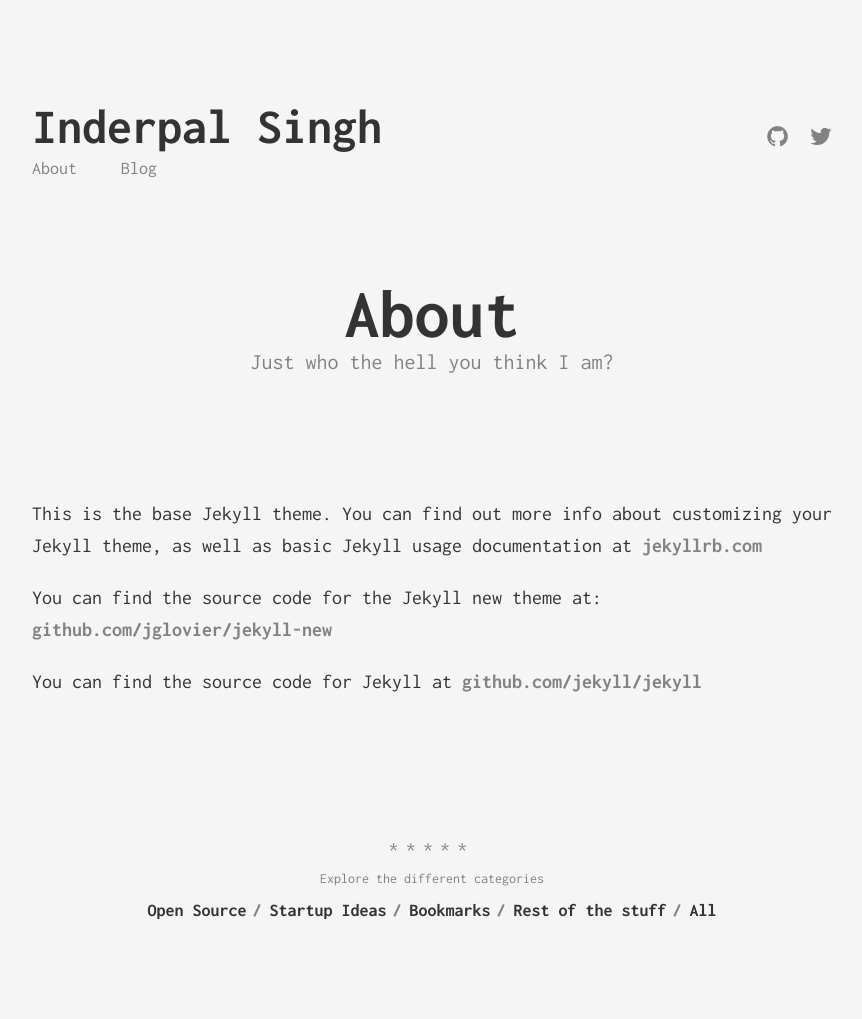
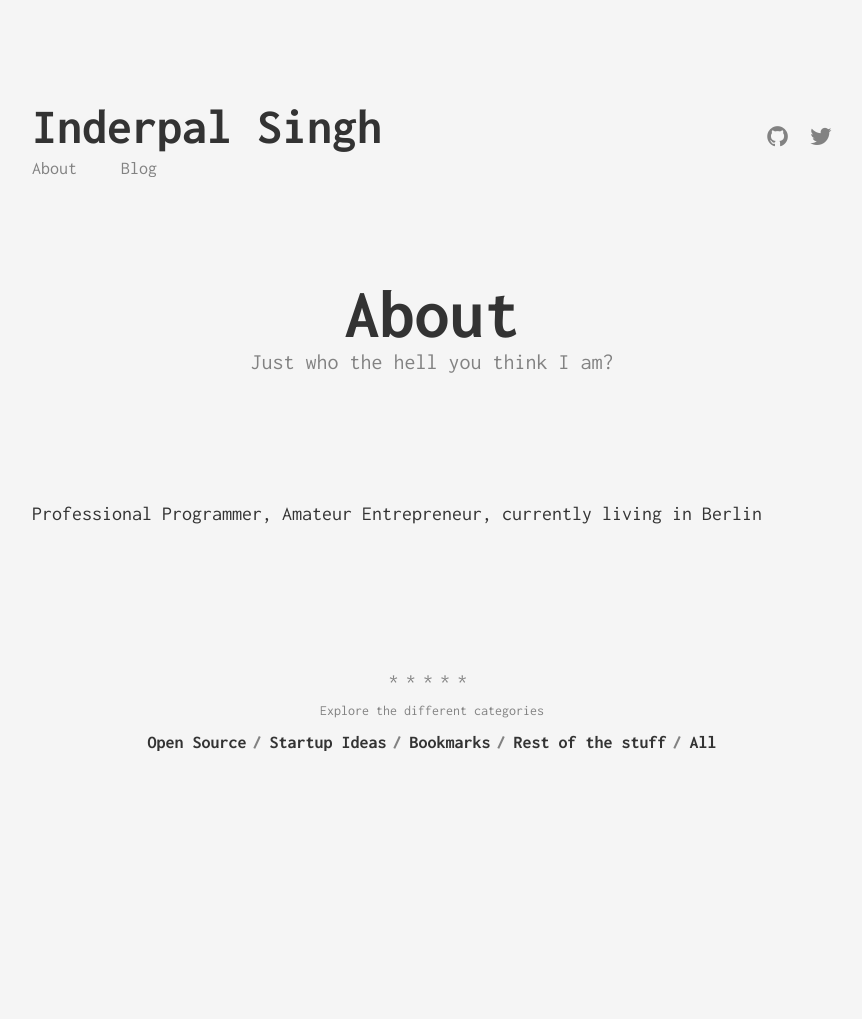
Before and after one commit to inderps/inderps.github.io, a Jekyll site: the page built from about.md, in a window 1280 px wide. Shown: the whole page, without its empty margins (208-1070 px from the left). Built offline with Jekyll 4.4.1, drawn with Linux system fonts in a browser that asks for light colours; after the commit the page ends 900 px from its top, so only the background shows below that.

Commit message:
about me

```diff
--- a/about.md
+++ b/about.md
@@ -5,8 +5,4 @@ subtitle: Just who the hell you think I am?
 permalink: /about/
 ---
 
-This is the base Jekyll theme. You can find out more info about customizing your Jekyll theme, as well as basic Jekyll usage documentation at [jekyllrb.com](http://jekyllrb.com/)
-
-You can find the source code for the Jekyll new theme at: [github.com/jglovier/jekyll-new](https://github.com/jglovier/jekyll-new)
-
-You can find the source code for Jekyll at [github.com/jekyll/jekyll](https://github.com/jekyll/jekyll)
+Professional Programmer, Amateur Entrepreneur, currently living in Berlin
```
